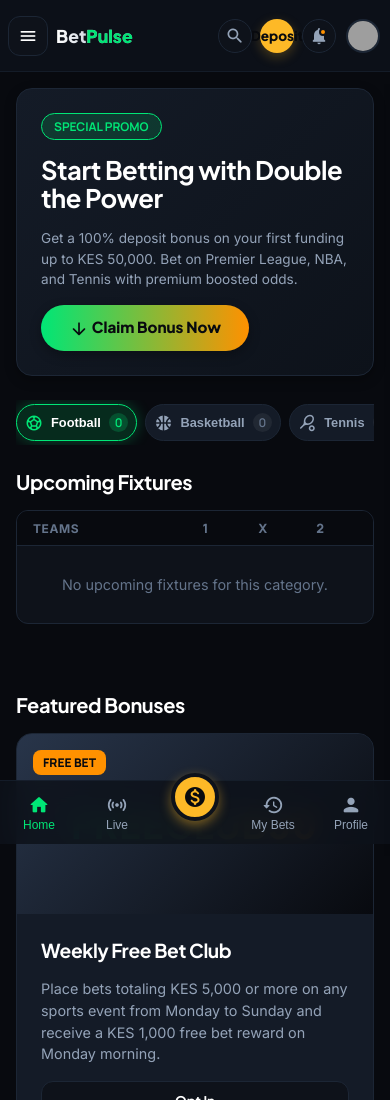
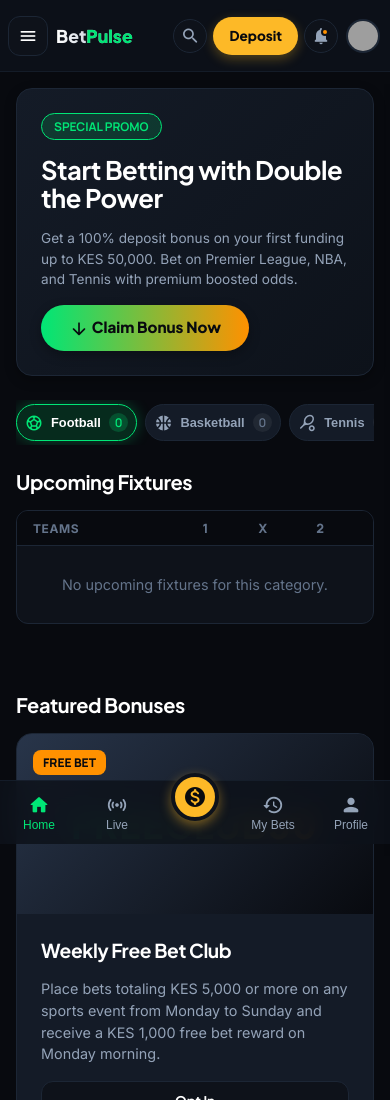
Before and after one commit to Kiruivenus/LlnBet, a website with bundled scripts: page index.html in a window 390 px wide. Shown: the top 1100 px of the page. Built offline with nearby package versions, Linux system fonts and the light colour scheme; no server answers; grey boxes are pictures that could not be loaded.

Commit message:
fix: prevent deposit button flex truncation/circular compression on mobile headers

```diff
--- a/css/main.css
+++ b/css/main.css
@@ -3672,9 +3672,21 @@
   display: none;
 }
 
+.deposit-btn {
+  white-space: nowrap !important;
+  flex-shrink: 0 !important;
+  min-width: max-content !important;
+}
+
 @media (max-width: 992px) {
+  .header-right {
+    gap: 6px !important;
+    flex-shrink: 0 !important;
+  }
+
   .mobile-search-btn {
     display: flex !important;
+    flex-shrink: 0 !important;
   }
 
   .wallet-balance-wrap {
@@ -3685,17 +3697,23 @@
     background: transparent !important;
     border: none !important;
     padding: 0 !important;
+    flex-shrink: 0 !important;
   }
 
   .deposit-btn {
     display: inline-flex !important;
-    padding: 8px 16px !important;
+    align-items: center !important;
+    justify-content: center !important;
+    white-space: nowrap !important;
+    flex-shrink: 0 !important;
+    min-width: max-content !important;
+    height: 38px !important;
+    padding: 0 16px !important;
     font-size: 0.85rem !important;
     font-weight: 800 !important;
-    border-radius: var(--radius-full) !important;
-  }
-
-  .deposit-btn .btn-text {
-    display: inline !important;
-  }
-}
+    border-radius: 9999px !important;
+    background: #fdb927 !important;
+    color: #080a0f !important;
+    box-shadow: 0 4px 12px rgba(253, 185, 39, 0.3) !important;
+  }
+}
```
